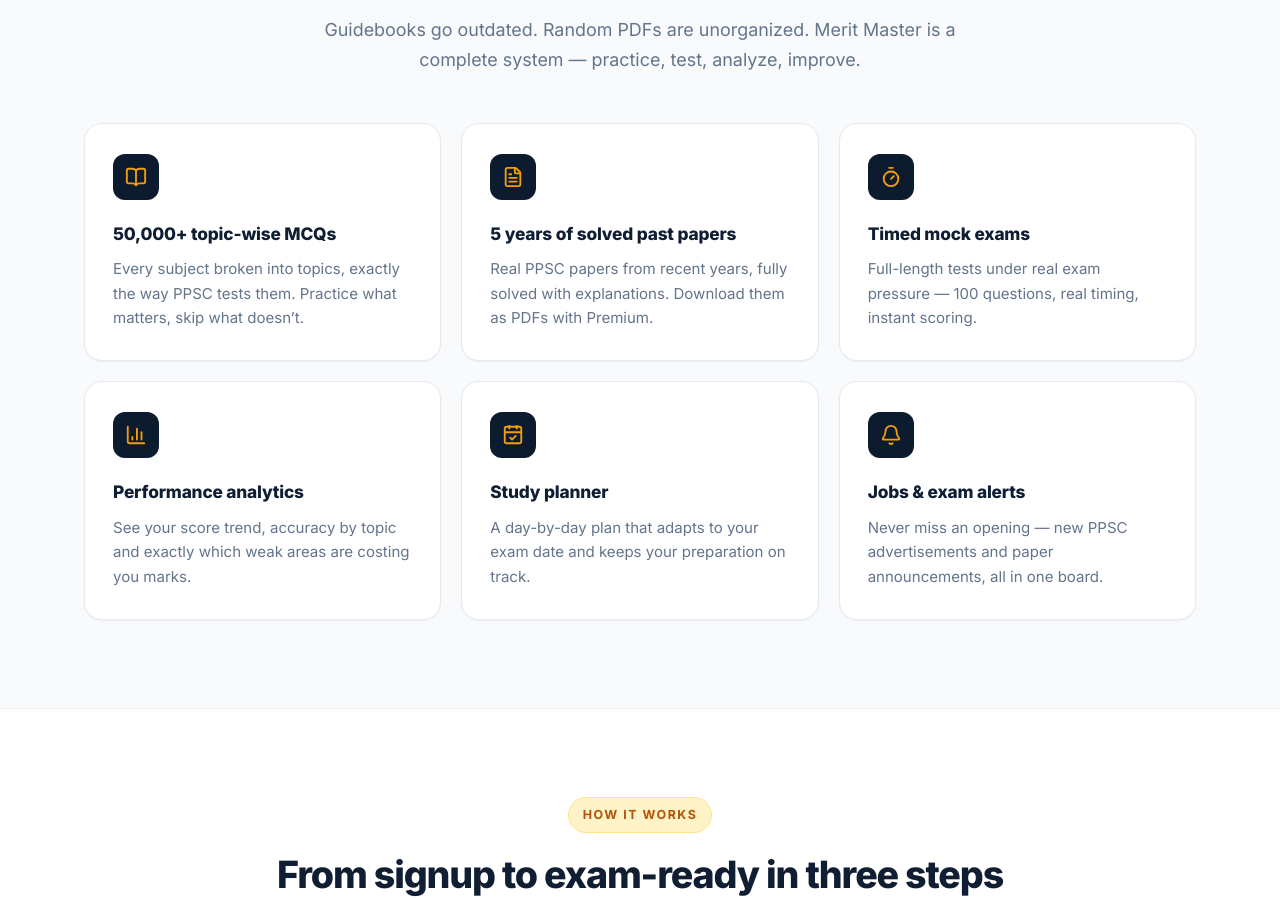
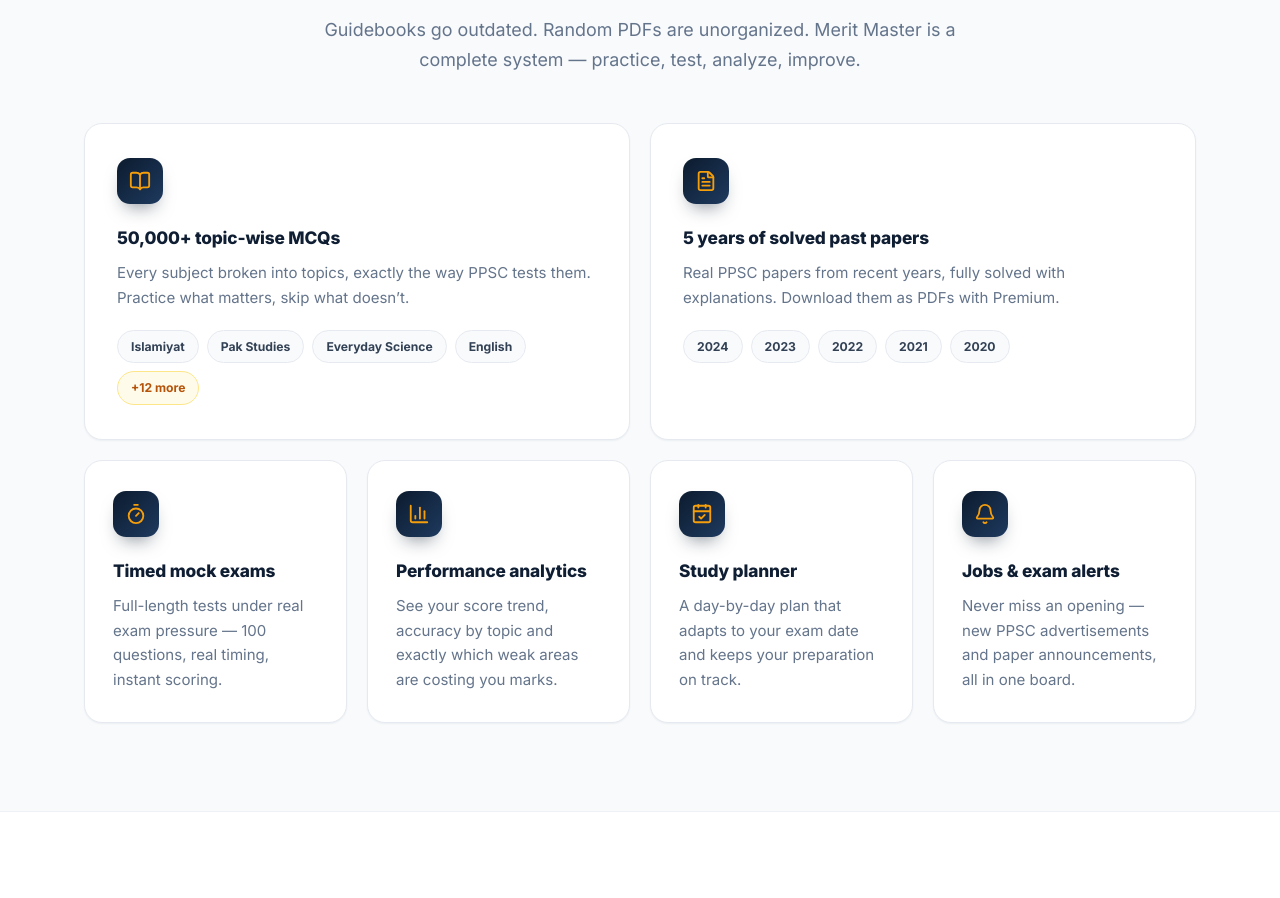
Before and after one commit to alithecoder-hue/PPSC_PRO, a Next.js app in the folder frontend/: page / in a window 1280 px wide. Shown: the part 1066-1964 px from the top of the page. Built offline with nearby package versions, Linux system fonts and the light colour scheme; a web font is replaced by a local one.

Commit message:
Redesign features as bento grid: 2 large cards with tag flourishes + 4 compact cards

```diff
--- a/frontend/src/app/(marketing)/marketing.css
+++ b/frontend/src/app/(marketing)/marketing.css
@@ -768,6 +768,19 @@
   gap: 20px;
   margin-top: 48px;
 }
+/* bento layout: 2 large cards + 4 compact cards */
+.mm-feat-lg {
+  display: grid;
+  grid-template-columns: 1fr 1fr;
+  gap: 20px;
+  margin-top: 48px;
+}
+.mm-feat-sm {
+  display: grid;
+  grid-template-columns: repeat(4, 1fr);
+  gap: 20px;
+  margin-top: 20px;
+}
 .mm-card {
   background: #fff;
   border: 1px solid var(--mm-line);
@@ -775,6 +788,24 @@
   padding: 30px 28px;
   box-shadow: var(--mm-shadow-sm);
   transition: transform 0.18s ease, box-shadow 0.18s ease;
+  position: relative;
+  overflow: hidden;
+}
+.mm-card::before {
+  content: "";
+  position: absolute;
+  top: 0;
+  left: 28px;
+  right: 28px;
+  height: 3px;
+  border-radius: 0 0 4px 4px;
+  background: linear-gradient(90deg, #f59e0b, #fbbf24);
+  transform: scaleX(0);
+  transform-origin: left;
+  transition: transform 0.25s ease;
+}
+.mm-card:hover::before {
+  transform: scaleX(1);
 }
 .mm-card:hover {
   transform: translateY(-4px);
@@ -783,13 +814,41 @@
 .mm-card-icon {
   width: 46px;
   height: 46px;
-  border-radius: 12px;
-  background: var(--mm-navy);
+  border-radius: 13px;
+  background: linear-gradient(135deg, #0c1b2e 0%, #1e3a5f 100%);
   color: var(--mm-accent);
   display: flex;
   align-items: center;
   justify-content: center;
   margin-bottom: 20px;
+  box-shadow: 0 10px 18px -8px rgba(12, 27, 46, 0.5);
+  transition: transform 0.2s ease;
+}
+.mm-card:hover .mm-card-icon {
+  transform: translateY(-2px) rotate(-5deg);
+}
+.mm-card-lg {
+  padding: 34px 32px;
+}
+.mm-card-tags {
+  display: flex;
+  flex-wrap: wrap;
+  gap: 8px;
+  margin-top: 20px;
+}
+.mm-card-tags span {
+  font-size: 0.76rem;
+  font-weight: 700;
+  color: var(--mm-ink-2);
+  background: var(--mm-bg-soft);
+  border: 1px solid var(--mm-line);
+  padding: 6px 13px;
+  border-radius: 999px;
+}
+.mm-card-tags span.more {
+  color: #b45309;
+  background: #fffbeb;
+  border-color: #fde68a;
 }
 .mm-card h3 {
   font-size: 1.08rem;
@@ -1679,6 +1738,9 @@
   .mm-subj-grid {
     grid-template-columns: repeat(2, 1fr);
   }
+  .mm-feat-sm {
+    grid-template-columns: repeat(2, 1fr);
+  }
   .mm-steps {
     grid-template-columns: 1fr;
     max-width: 560px;
@@ -1699,6 +1761,10 @@
   }
   .mm-h2 {
     font-size: 1.85rem;
+  }
+  .mm-feat-lg,
+  .mm-feat-sm {
+    grid-template-columns: 1fr;
   }
   .mm-hero {
     padding: 52px 0 64px;
--- a/frontend/src/app/(marketing)/page.tsx
+++ b/frontend/src/app/(marketing)/page.tsx
@@ -27,16 +27,20 @@
     'Crack the PPSC exam on your first attempt. 50,000+ topic-wise MCQs, 5 years of solved past papers, timed mock tests and performance analytics.',
 };
 
-const FEATURES = [
+import type { LucideIcon } from 'lucide-react';
+
+const FEATURES: { icon: LucideIcon; title: string; text: string; tags?: string[] }[] = [
   {
     icon: BookOpen,
     title: '50,000+ topic-wise MCQs',
     text: 'Every subject broken into topics, exactly the way PPSC tests them. Practice what matters, skip what doesn\u2019t.',
+    tags: ['Islamiyat', 'Pak Studies', 'Everyday Science', 'English', '+12 more'],
   },
   {
     icon: FileText,
     title: '5 years of solved past papers',
     text: 'Real PPSC papers from recent years, fully solved with explanations. Download them as PDFs with Premium.',
+    tags: ['2024', '2023', '2022', '2021', '2020'],
   },
   {
     icon: Timer,
@@ -152,8 +156,28 @@
               is a complete system — practice, test, analyze, improve.
             </p>
           </div>
-          <div className="mm-grid-3">
-            {FEATURES.map((f) => (
+          <div className="mm-feat-lg">
+            {FEATURES.slice(0, 2).map((f) => (
+              <div key={f.title} className="mm-card mm-card-lg">
+                <div className="mm-card-icon">
+                  <f.icon size={22} />
+                </div>
+                <h3>{f.title}</h3>
+                <p>{f.text}</p>
+                {f.tags && (
+                  <div className="mm-card-tags" aria-hidden="true">
+                    {f.tags.map((t) => (
+                      <span key={t} className={t.startsWith('+') ? 'more' : ''}>
+                        {t}
+                      </span>
+                    ))}
+                  </div>
+                )}
+              </div>
+            ))}
+          </div>
+          <div className="mm-feat-sm">
+            {FEATURES.slice(2).map((f) => (
               <div key={f.title} className="mm-card">
                 <div className="mm-card-icon">
                   <f.icon size={22} />
```
Also changed, not shown: 1 other file (tests, documents, lock files or other folders).
